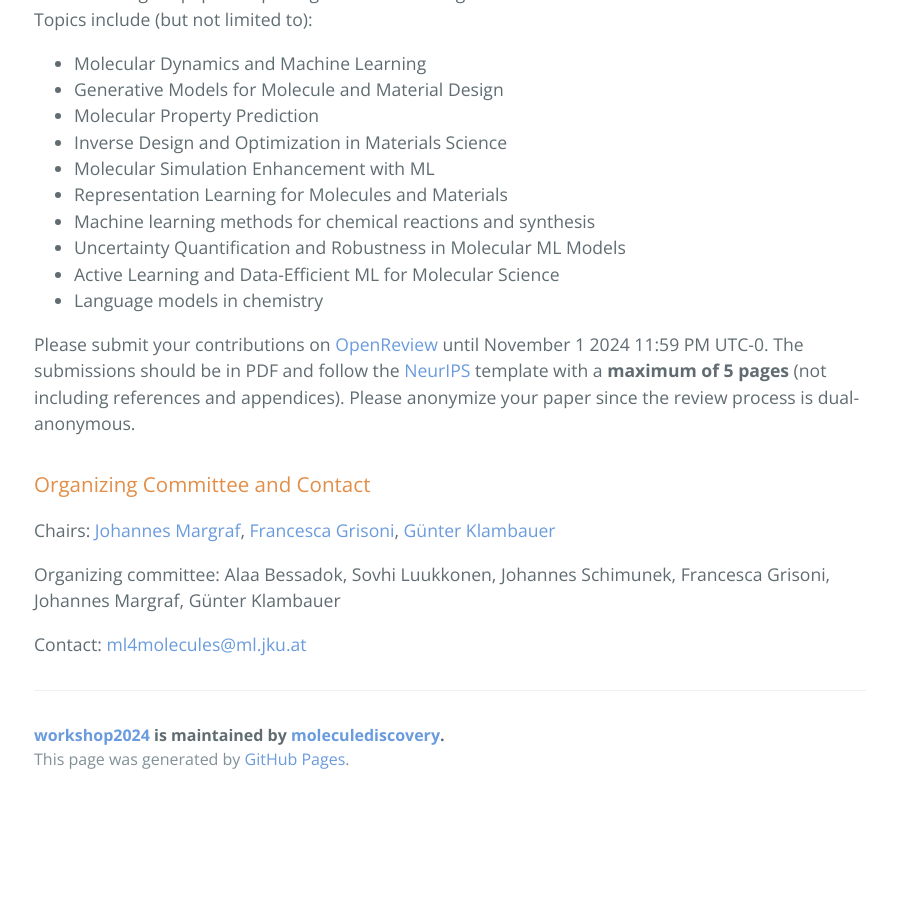
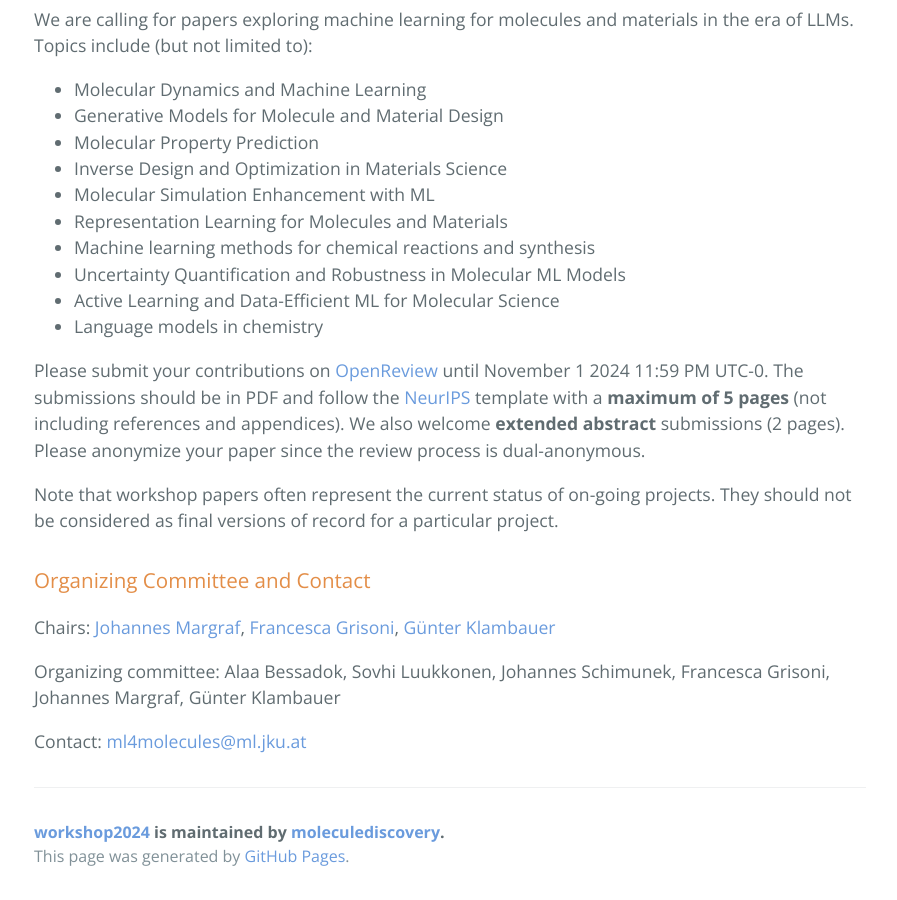
Before and after one commit to moleculediscovery/workshop2024, a Jekyll site: the page built from index.md, in a window 1280 px wide and 900 px high, scrolled down 2189 px. Shown: the whole window, without its empty margins (190-1087 px from the left). Built offline with Jekyll 4.4.1, drawn with Linux system fonts in a browser that asks for light colours; our own code applies the rules of GitHub Pages for plain Markdown files; before the commit the page ends 2992 px from its top, so only the background shows below that; some of the changed text lies outside the part shown.

Commit message:
Update index.md

```diff
--- a/index.md
+++ b/index.md
@@ -52,8 +53,9 @@ We are calling for papers exploring machine learning for molecules and materials
 - Language models in chemistry
 
 
-Please submit your contributions on [OpenReview](https://openreview.net/group?id=ELLIS.eu/2024/Workshop/ML4Molecules) until November 1 2024 11:59 PM UTC-0. The submissions should be in PDF and follow the [NeurIPS](https://neurips.cc/Conferences/2024/CallForPapers) template with a **maximum of 5 pages** (not including references and appendices). Please anonymize your paper since the review process is dual-anonymous.
+Please submit your contributions on [OpenReview](https://openreview.net/group?id=ELLIS.eu/2024/Workshop/ML4Molecules) until November 1 2024 11:59 PM UTC-0. The submissions should be in PDF and follow the [NeurIPS](https://neurips.cc/Conferences/2024/CallForPapers) template with a **maximum of 5 pages** (not including references and appendices). We also welcome **extended abstract** submissions (2 pages). Please anonymize your paper since the review process is dual-anonymous.
 
+Note that workshop papers often represent the current status of on-going projects. They should not be considered as final versions of record for a particular project.
 
 ### Organizing Committee and Contact
 Chairs: [Johannes Margraf](https://www.fhi.mpg.de/645847/margraf_group), [Francesca Grisoni](https://molecularmachinelearning.com/), [Günter Klambauer](https://www.jku.at/institut-fuer-machine-learning/ueber-uns/team/univ-prof-mag-dr-guenter-klambauer/)
```
Also changed, not shown: other parts of index.md (+2 -1 lines).
